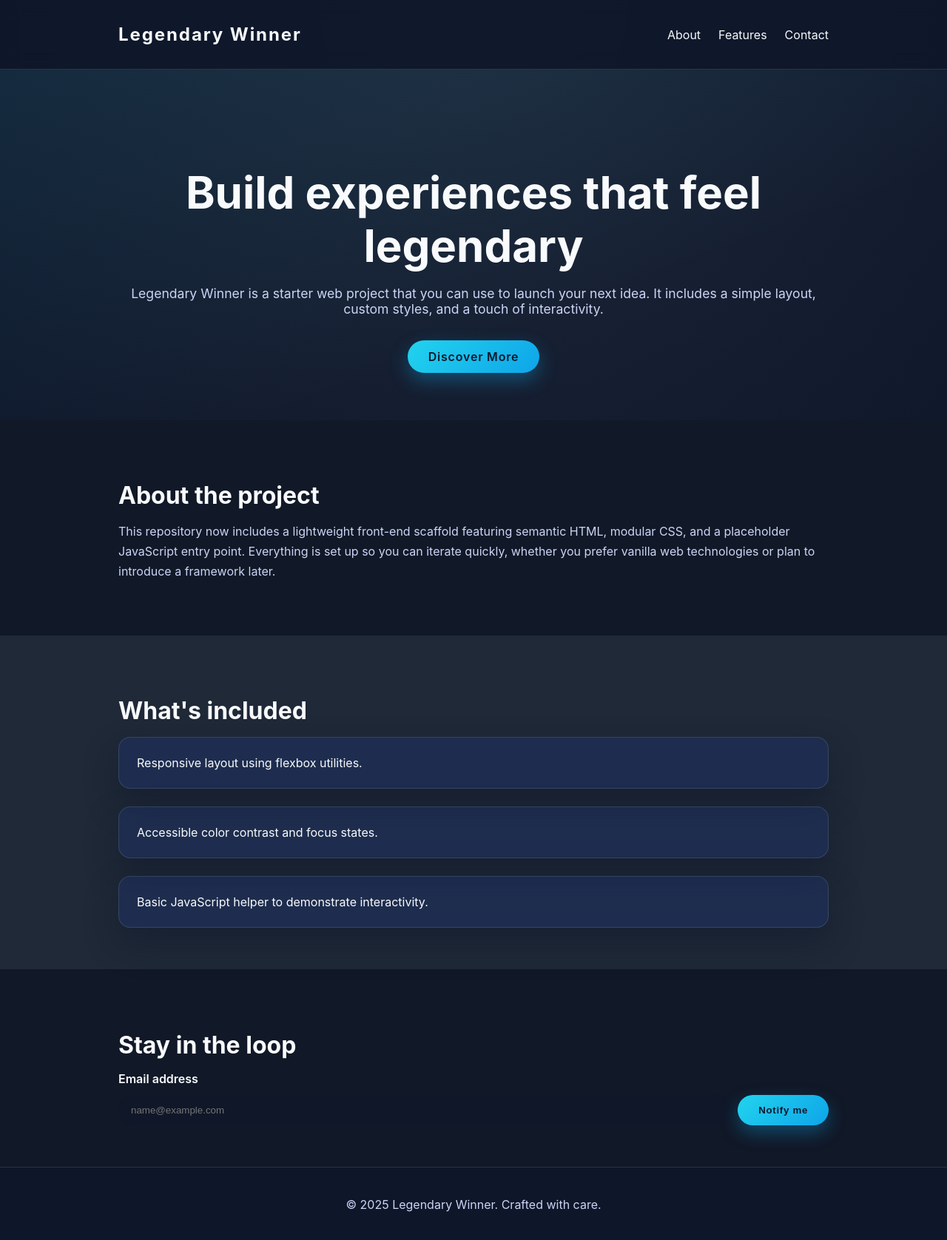
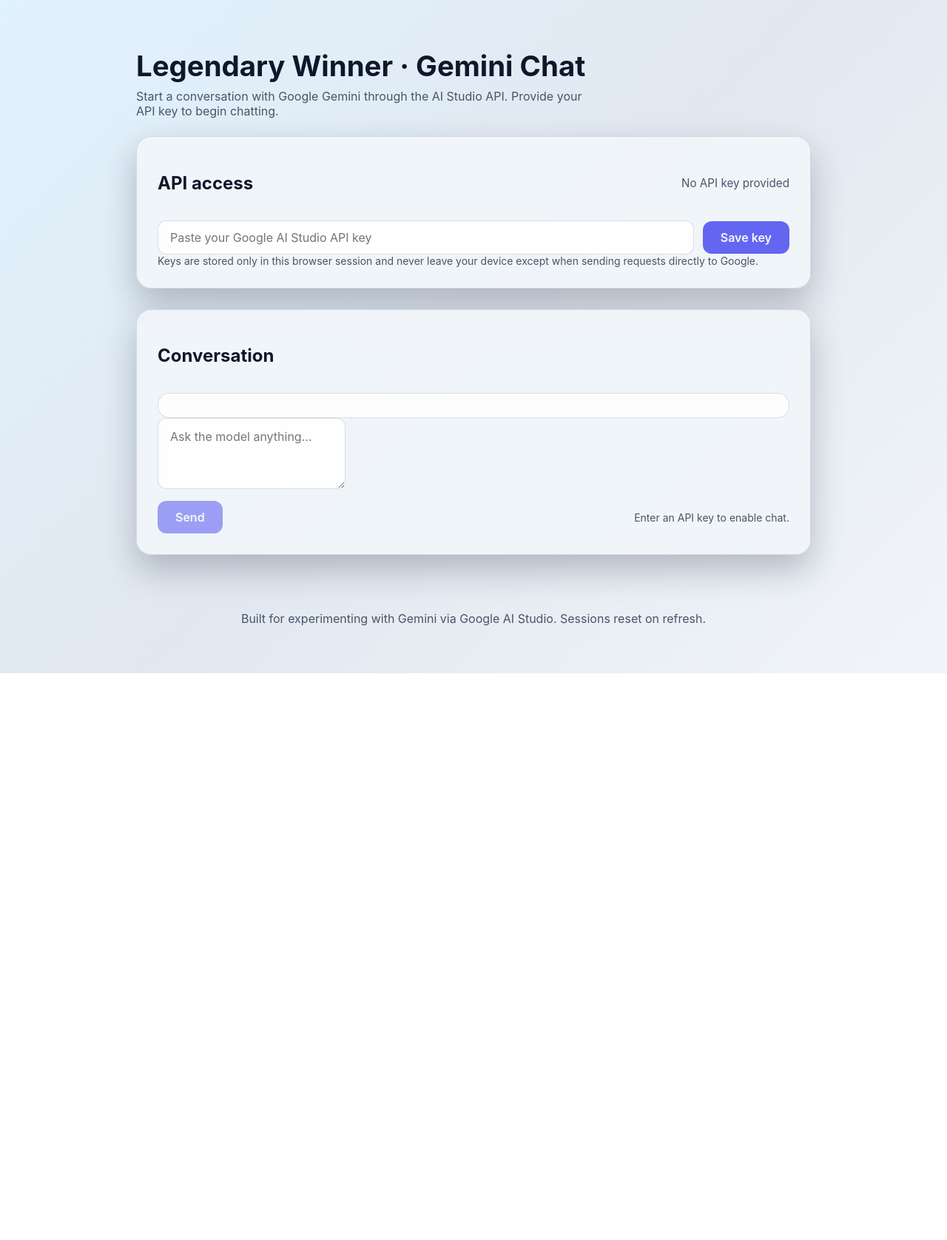
Before and after one commit to Northray101/legendary-winner, a website: page index.html in a window 1280 px wide. Shown: the whole page at 74% size. After the commit the page ends 910 px from the top, so only its background shows below. Drawn offline with nearby package versions, Linux system fonts and the light colour scheme.

Commit message:
Build Gemini chat interface with API key gating

```diff
--- a/index.html
+++ b/index.html
@@ -2,86 +2,75 @@
 <html lang="en">
   <head>
     <meta charset="UTF-8" />
-    <meta name="viewport" content="width=device-width, initial-scale=1.0" />
-    <title>Legendary Winner</title>
+    <meta name="viewport" content="width=device-width, initial-scale=1" />
+    <title>Legendary Winner · Gemini Chat</title>
     <link rel="stylesheet" href="styles/main.css" />
   </head>
   <body>
     <header class="site-header">
       <div class="container">
-        <h1>Legendary Winner</h1>
-        <nav class="site-nav" aria-label="Main navigation">
-          <ul>
-            <li><a href="#about">About</a></li>
-            <li><a href="#features">Features</a></li>
-            <li><a href="#contact">Contact</a></li>
-          </ul>
-        </nav>
+        <h1>Legendary Winner · Gemini Chat</h1>
+        <p class="tagline">
+          Start a conversation with Google Gemini through the AI Studio API. Provide
+          your API key to begin chatting.
+        </p>
       </div>
     </header>
 
-    <main>
-      <section class="hero">
-        <div class="container">
-          <h2>Build experiences that feel legendary</h2>
-          <p>
-            Legendary Winner is a starter web project that you can use to launch your
-            next idea. It includes a simple layout, custom styles, and a touch of
-            interactivity.
-          </p>
-          <a class="button" href="#features">Discover More</a>
+    <main class="container">
+      <section class="panel" aria-labelledby="api-key-title">
+        <div class="panel__header">
+          <h2 id="api-key-title">API access</h2>
+          <p class="status" id="api-status" role="status">No API key provided</p>
         </div>
+        <form id="api-key-form" class="form-row">
+          <label class="visually-hidden" for="api-key-input">Google AI Studio API key</label>
+          <input
+            id="api-key-input"
+            name="apiKey"
+            type="password"
+            autocomplete="off"
+            placeholder="Paste your Google AI Studio API key"
+            required
+          />
+          <button type="submit">Save key</button>
+        </form>
+        <p class="helper-text">
+          Keys are stored only in this browser session and never leave your device
+          except when sending requests directly to Google.
+        </p>
       </section>
 
-      <section id="about" class="section">
-        <div class="container">
-          <h2>About the project</h2>
-          <p>
-            This repository now includes a lightweight front-end scaffold featuring
-            semantic HTML, modular CSS, and a placeholder JavaScript entry point.
-            Everything is set up so you can iterate quickly, whether you prefer
-            vanilla web technologies or plan to introduce a framework later.
-          </p>
+      <section class="panel" aria-labelledby="chat-title">
+        <div class="panel__header">
+          <h2 id="chat-title">Conversation</h2>
         </div>
-      </section>
-
-      <section id="features" class="section section--alt">
-        <div class="container">
-          <h2>What&apos;s included</h2>
-          <ul class="feature-list">
-            <li>Responsive layout using flexbox utilities.</li>
-            <li>Accessible color contrast and focus states.</li>
-            <li>Basic JavaScript helper to demonstrate interactivity.</li>
-          </ul>
-        </div>
-      </section>
-
-      <section id="contact" class="section">
-        <div class="container">
-          <h2>Stay in the loop</h2>
-          <form class="contact-form" action="#" method="post">
-            <label for="email">Email address</label>
-            <div class="input-group">
-              <input
-                type="email"
-                id="email"
-                name="email"
-                required
-                placeholder="name@example.com"
-              />
-              <button type="submit" class="button">Notify me</button>
-            </div>
-          </form>
-        </div>
+        <div id="chat-log" class="chat-log" aria-live="polite" aria-busy="false"></div>
+        <form id="message-form" class="message-form" autocomplete="off">
+          <label class="visually-hidden" for="message-input">Your message</label>
+          <textarea
+            id="message-input"
+            name="message"
+            rows="2"
+            placeholder="Ask the model anything..."
+            required
+            disabled
+          ></textarea>
+          <div class="form-row form-row--compact">
+            <button type="submit" id="send-button" disabled>Send</button>
+            <span class="helper-text" id="form-helper">Enter an API key to enable chat.</span>
+          </div>
+        </form>
       </section>
     </main>
 
     <footer class="site-footer">
       <div class="container">
-        <p>&copy; <span id="current-year"></span> Legendary Winner. Crafted with care.</p>
+        <p>Built for experimenting with Gemini via Google AI Studio. Sessions reset on refresh.</p>
       </div>
     </footer>
 
+    <script src="https://cdn.jsdelivr.net/npm/marked@12.0.1/marked.min.js" defer></script>
     <script src="scripts/main.js" type="module"></script>
   </body>
 </html>
--- a/scripts/main.js
+++ b/scripts/main.js
@@ -1,30 +1,168 @@
-const yearElement = document.getElementById("current-year");
+const apiKeyForm = document.getElementById("api-key-form");
+const apiKeyInput = document.getElementById("api-key-input");
+const apiStatus = document.getElementById("api-status");
+const messageForm = document.getElementById("message-form");
+const messageInput = document.getElementById("message-input");
+const sendButton = document.getElementById("send-button");
+const chatLog = document.getElementById("chat-log");
+const helperText = document.getElementById("form-helper");
 
-if (yearElement) {
-  const currentYear = new Date().getFullYear();
-  yearElement.textContent = currentYear;
+const MODEL_NAME = "gemini-1.5-flash-latest";
+const API_BASE = "https://generativelanguage.googleapis.com/v1beta";
+
+const conversation = [];
+let apiKey = "";
+
+const setChatAvailability = (enabled) => {
+  messageInput.disabled = !enabled;
+  sendButton.disabled = !enabled;
+  helperText.textContent = enabled
+    ? "Shift + Enter to add a new line."
+    : "Enter an API key to enable chat.";
+};
+
+const setApiStatus = (message, tone = "neutral") => {
+  apiStatus.textContent = message;
+  apiStatus.dataset.tone = tone;
+};
+
+const renderMarkdown = (text) => {
+  if (window.marked) {
+    const html = marked.parse(text, { mangle: false, headerIds: false });
+    const temp = document.createElement("div");
+    temp.innerHTML = html;
+    temp.querySelectorAll("script, style").forEach((el) => el.remove());
+    temp.querySelectorAll("a").forEach((anchor) => {
+      anchor.target = "_blank";
+      anchor.rel = "noopener noreferrer";
+    });
+    return temp.innerHTML;
   }
 
-const form = document.querySelector(".contact-form");
+  const safe = text
+    .replace(/[&<>]/g, (char) => ({ "&": "&amp;", "<": "&lt;", ">": "&gt;" }[char]))
+    .replace(/\n{2,}/g, "</p><p>")
+    .replace(/\n/g, "<br />");
+  return `<p>${safe}</p>`;
+};
 
-if (form) {
-  form.addEventListener("submit", (event) => {
+const createMessageElement = (role, content) => {
+  const wrapper = document.createElement("article");
+  wrapper.classList.add("message", `message--${role}`);
+
+  const author = document.createElement("p");
+  author.classList.add("message__author");
+  author.textContent = role === "user" ? "You" : role === "model" ? "Gemini" : "System";
+
+  const body = document.createElement("div");
+  body.classList.add("message__content");
+  body.innerHTML = renderMarkdown(content);
+
+  wrapper.append(author, body);
+  return wrapper;
+};
+
+const appendMessage = (role, content) => {
+  const message = createMessageElement(role, content);
+  chatLog.append(message);
+  chatLog.scrollTo({ top: chatLog.scrollHeight, behavior: "smooth" });
+};
+
+const sendPrompt = async (prompt) => {
+  conversation.push({ role: "user", parts: [{ text: prompt }] });
+  appendMessage("user", prompt);
+
+  setFormBusy(true);
+
+  try {
+    const response = await fetch(
+      `${API_BASE}/models/${MODEL_NAME}:generateContent?key=${encodeURIComponent(apiKey)}`,
+      {
+        method: "POST",
+        headers: {
+          "Content-Type": "application/json",
+        },
+        body: JSON.stringify({ contents: conversation }),
+      }
+    );
+
+    if (!response.ok) {
+      throw new Error(`Request failed with status ${response.status}`);
+    }
+
+    const data = await response.json();
+    const text = data?.candidates?.[0]?.content?.parts
+      ?.map((part) => part.text)
+      .join("\n")
+      .trim();
+
+    if (!text) {
+      throw new Error("The model did not return any content.");
+    }
+
+    conversation.push({ role: "model", parts: [{ text }] });
+    appendMessage("model", text);
+  } catch (error) {
+    console.error(error);
+    conversation.pop();
+    appendMessage("system", `Something went wrong: ${error.message}`);
+  } finally {
+    setFormBusy(false);
+  }
+};
+
+const setFormBusy = (busy) => {
+  messageForm.dataset.busy = busy ? "true" : "false";
+  chatLog.setAttribute("aria-busy", busy ? "true" : "false");
+  messageInput.disabled = busy;
+  sendButton.disabled = busy;
+  if (busy) {
+    helperText.textContent = "Waiting for Gemini...";
+  } else {
+    helperText.textContent = "Shift + Enter to add a new line.";
+    messageInput.focus();
+  }
+};
+
+apiKeyForm.addEventListener("submit", (event) => {
   event.preventDefault();
-    const emailInput = form.querySelector("input[type='email']");
+  const key = apiKeyInput.value.trim();
 
-    if (!emailInput) {
+  if (!key) {
+    setApiStatus("API key is required", "error");
     return;
   }
 
-    const email = emailInput.value.trim();
+  apiKey = key;
+  apiKeyInput.value = "";
+  conversation.length = 0;
+  chatLog.innerHTML = "";
+  setApiStatus("API key saved. You can start chatting!", "success");
+  setChatAvailability(true);
+  messageInput.focus();
+});
 
-    if (email.length === 0) {
-      alert("Please enter a valid email address before submitting.");
-      emailInput.focus();
+messageForm.addEventListener("submit", (event) => {
+  event.preventDefault();
+  if (!apiKey) {
+    setApiStatus("Please provide an API key first", "error");
     return;
   }
 
-    alert(`Thanks! We'll keep you posted at ${email}.`);
-    form.reset();
+  const prompt = messageInput.value.trim();
+  if (!prompt) {
+    return;
+  }
+
+  messageInput.value = "";
+  sendPrompt(prompt);
 });
+
+messageInput.addEventListener("keydown", (event) => {
+  if (event.key === "Enter" && !event.shiftKey) {
+    event.preventDefault();
+    messageForm.requestSubmit();
   }
+});
+
+setChatAvailability(false);
--- a/styles/main.css
+++ b/styles/main.css
@@ -1,16 +1,14 @@
 :root {
   color-scheme: light dark;
-  --color-background: #0f172a;
-  --color-surface: #111827;
-  --color-surface-alt: #1f2937;
-  --color-text: #f8fafc;
-  --color-muted: #cbd5f5;
-  --color-accent: #22d3ee;
-  --color-accent-dark: #0ea5e9;
-  --max-width: 60rem;
-  --font-sans: "Inter", "Segoe UI", Roboto, -apple-system, BlinkMacSystemFont,
-    "Helvetica Neue", Arial, sans-serif;
-  --transition: 200ms ease-in-out;
+  --bg: #0f172a;
+  --bg-panel: rgba(15, 23, 42, 0.8);
+  --bg-panel-light: rgba(241, 245, 249, 0.96);
+  --text: #e2e8f0;
+  --text-muted: #cbd5f5;
+  --accent: #6366f1;
+  --accent-hover: #4f46e5;
+  --border: rgba(148, 163, 184, 0.35);
+  --shadow: 0 20px 45px rgba(15, 23, 42, 0.25);
 }
 
 * {
@@ -21,181 +19,264 @@
 body {
   margin: 0;
   padding: 0;
-  font-family: var(--font-sans);
-  background: radial-gradient(circle at top, #1e293b, #0f172a 50%);
-  color: var(--color-text);
   min-height: 100%;
+  background: linear-gradient(135deg, #0f172a 0%, #1e293b 50%, #312e81 100%);
+  font-family: "Inter", system-ui, -apple-system, BlinkMacSystemFont, "Segoe UI", sans-serif;
+  color: var(--text);
 }
 
-a {
-  color: inherit;
-  text-decoration: none;
-  transition: color var(--transition), background-color var(--transition);
-}
-
-a:focus,
-a:hover {
-  color: var(--color-accent);
+body {
+  display: flex;
+  flex-direction: column;
 }
 
 .container {
-  width: min(100% - 2rem, var(--max-width));
+  width: min(960px, 90vw);
   margin: 0 auto;
+  padding: 0 1.5rem;
 }
 
 .site-header {
-  background-color: rgba(15, 23, 42, 0.85);
-  backdrop-filter: blur(12px);
-  position: sticky;
-  top: 0;
-  border-bottom: 1px solid rgba(148, 163, 184, 0.2);
-  z-index: 100;
-}
-
-.site-header .container {
-  display: flex;
-  align-items: center;
-  justify-content: space-between;
-  padding: 1rem 0;
+  padding: 2.5rem 0 1.5rem;
 }
 
 .site-header h1 {
-  font-size: 1.5rem;
-  letter-spacing: 0.08em;
+  font-size: clamp(1.75rem, 3vw, 2.5rem);
+  margin-bottom: 0.5rem;
 }
 
-.site-nav ul {
-  display: flex;
-  gap: 1.5rem;
-  list-style: none;
-  padding: 0;
+.tagline {
   margin: 0;
+  max-width: 60ch;
+  color: var(--text-muted);
 }
 
-.hero {
-  text-align: center;
-  padding: 5rem 0 4rem;
-  background: linear-gradient(160deg, rgba(34, 211, 238, 0.08), transparent 65%);
+.panel {
+  background: var(--bg-panel);
+  backdrop-filter: blur(12px);
+  border: 1px solid var(--border);
+  border-radius: 20px;
+  padding: 1.75rem;
+  margin-bottom: 1.75rem;
+  box-shadow: var(--shadow);
 }
 
-.hero h2 {
-  font-size: clamp(2.5rem, 6vw, 3.75rem);
+@media (prefers-color-scheme: light) {
+  :root {
+    --text: #0f172a;
+    --text-muted: #475569;
+  }
+
+  body {
+    background: linear-gradient(135deg, #e0f2fe 0%, #e2e8f0 50%, #f1f5f9 100%);
+  }
+
+  .panel {
+    background: var(--bg-panel-light);
+  }
+}
+
+.panel__header {
+  display: flex;
+  flex-wrap: wrap;
+  align-items: center;
+  justify-content: space-between;
+  gap: 0.75rem;
   margin-bottom: 1rem;
 }
 
-.hero p {
-  font-size: 1.1rem;
-  margin-bottom: 2rem;
-  color: var(--color-muted);
+.status {
+  margin: 0;
+  font-size: 0.95rem;
+  color: var(--text-muted);
 }
 
-.section {
-  padding: 3.5rem 0;
-  background-color: var(--color-surface);
+.status[data-tone="success"] {
+  color: #34d399;
 }
 
-.section--alt {
-  background-color: var(--color-surface-alt);
+.status[data-tone="error"] {
+  color: #f87171;
 }
 
-.section h2 {
-  font-size: 2rem;
-  margin-bottom: 1rem;
+.form-row {
+  display: flex;
+  gap: 0.75rem;
+  align-items: center;
 }
 
-.section p {
-  line-height: 1.7;
-  color: var(--color-muted);
+.form-row--compact {
+  justify-content: space-between;
+  margin-top: 0.75rem;
 }
 
-.feature-list {
-  display: grid;
-  gap: 1.5rem;
-  padding: 0;
-  margin: 0;
-  list-style: none;
-}
-
-.feature-list li {
-  padding: 1.5rem;
-  border-radius: 1rem;
-  background: rgba(30, 64, 175, 0.2);
-  border: 1px solid rgba(148, 163, 184, 0.2);
-  box-shadow: 0 20px 45px rgba(15, 23, 42, 0.45);
-}
-
-.contact-form {
-  display: grid;
-  gap: 0.75rem;
-}
-
-.contact-form label {
+label {
   font-weight: 600;
 }
 
-.input-group {
-  display: flex;
-  gap: 0.5rem;
-  flex-wrap: wrap;
+input,
+textarea,
+button {
+  font: inherit;
 }
 
-.input-group input {
-  flex: 1 1 12rem;
+input,
+textarea {
+  flex: 1;
+  border-radius: 12px;
+  border: 1px solid var(--border);
   padding: 0.75rem 1rem;
-  border-radius: 999px;
-  border: 1px solid transparent;
-  background-color: rgba(15, 23, 42, 0.6);
-  color: var(--color-text);
-  transition: border-color var(--transition), box-shadow var(--transition);
+  background: rgba(15, 23, 42, 0.65);
+  color: inherit;
+  transition: border 0.2s ease, box-shadow 0.2s ease;
 }
 
-.input-group input:focus {
-  outline: none;
-  border-color: var(--color-accent);
-  box-shadow: 0 0 0 3px rgba(34, 211, 238, 0.35);
+@media (prefers-color-scheme: light) {
+  input,
+  textarea {
+    background: rgba(255, 255, 255, 0.9);
+  }
 }
 
-.button {
-  display: inline-flex;
-  align-items: center;
-  justify-content: center;
-  padding: 0.75rem 1.75rem;
-  border-radius: 999px;
-  background: linear-gradient(135deg, var(--color-accent), var(--color-accent-dark));
-  color: #0f172a;
-  font-weight: 600;
-  letter-spacing: 0.05em;
-  box-shadow: 0 10px 25px rgba(14, 165, 233, 0.35);
-  border: none;
-  cursor: pointer;
+input:focus,
+textarea:focus {
+  outline: none;
+  border-color: var(--accent);
+  box-shadow: 0 0 0 3px rgba(99, 102, 241, 0.35);
 }
 
-.button:focus,
-.button:hover {
-  transform: translateY(-1px);
-  box-shadow: 0 12px 30px rgba(14, 165, 233, 0.4);
+textarea {
+  resize: vertical;
+  min-height: 96px;
+  line-height: 1.6;
+}
+
+button {
+  border: none;
+  border-radius: 12px;
+  padding: 0.75rem 1.5rem;
+  background: var(--accent);
+  color: #f8fafc;
+  font-weight: 600;
+  cursor: pointer;
+  transition: background 0.2s ease, transform 0.15s ease;
+}
+
+button:hover,
+button:focus-visible {
+  background: var(--accent-hover);
+}
+
+button:disabled {
+  opacity: 0.6;
+  cursor: not-allowed;
+}
+
+.helper-text {
+  margin: 0;
+  font-size: 0.875rem;
+  color: var(--text-muted);
+}
+
+.chat-log {
+  display: flex;
+  flex-direction: column;
+  gap: 1rem;
+  padding: 1rem;
+  border-radius: 16px;
+  background: rgba(15, 23, 42, 0.45);
+  border: 1px solid var(--border);
+  max-height: 60vh;
+  overflow-y: auto;
+}
+
+@media (prefers-color-scheme: light) {
+  .chat-log {
+    background: rgba(255, 255, 255, 0.85);
+  }
+}
+
+.message {
+  display: grid;
+  gap: 0.5rem;
+  padding: 1rem;
+  border-radius: 16px;
+  border: 1px solid transparent;
+  background: rgba(15, 23, 42, 0.65);
+}
+
+.message__author {
+  font-size: 0.85rem;
+  text-transform: uppercase;
+  letter-spacing: 0.08em;
+  color: var(--text-muted);
+}
+
+.message__content {
+  line-height: 1.65;
+}
+
+.message__content p {
+  margin: 0 0 0.75rem;
+}
+
+.message__content pre,
+.message__content code {
+  font-family: "JetBrains Mono", "Fira Code", "SFMono-Regular", monospace;
+  background: rgba(15, 23, 42, 0.85);
+  padding: 0.35rem 0.5rem;
+  border-radius: 8px;
+  display: inline-block;
+  overflow-x: auto;
+}
+
+.message__content pre {
+  padding: 0.75rem 1rem;
+  margin: 0 0 1rem;
+  white-space: pre-wrap;
+}
+
+.message--user {
+  border-color: rgba(99, 102, 241, 0.4);
+  background: rgba(99, 102, 241, 0.25);
+  align-self: flex-end;
+}
+
+.message--model {
+  border-color: rgba(16, 185, 129, 0.35);
+  background: rgba(16, 185, 129, 0.18);
+}
+
+.message--system {
+  border-color: rgba(248, 113, 113, 0.35);
+  background: rgba(248, 113, 113, 0.18);
 }
 
 .site-footer {
-  background-color: rgba(15, 23, 42, 0.85);
-  padding: 1.5rem 0;
-  border-top: 1px solid rgba(148, 163, 184, 0.2);
+  margin-top: auto;
+  padding: 2rem 0 3rem;
+  color: var(--text-muted);
   text-align: center;
-  color: var(--color-muted);
 }
 
-@media (max-width: 640px) {
-  .site-header .container {
-    flex-direction: column;
-    align-items: flex-start;
-    gap: 0.75rem;
-  }
+.visually-hidden {
+  position: absolute;
+  width: 1px;
+  height: 1px;
+  padding: 0;
+  margin: -1px;
+  overflow: hidden;
+  clip: rect(0, 0, 0, 0);
+  white-space: nowrap;
+  border: 0;
+}
 
-  .site-nav ul {
-    gap: 1rem;
-  }
+.chat-log a {
+  color: inherit;
+  text-decoration-color: rgba(99, 102, 241, 0.7);
+}
 
-  .button {
-    width: 100%;
-  }
+.chat-log a:hover,
+.chat-log a:focus-visible {
+  color: #c7d2fe;
 }
```
Also changed, not shown: README.md. Lines whose indentation alone changed are shown as unchanged.
